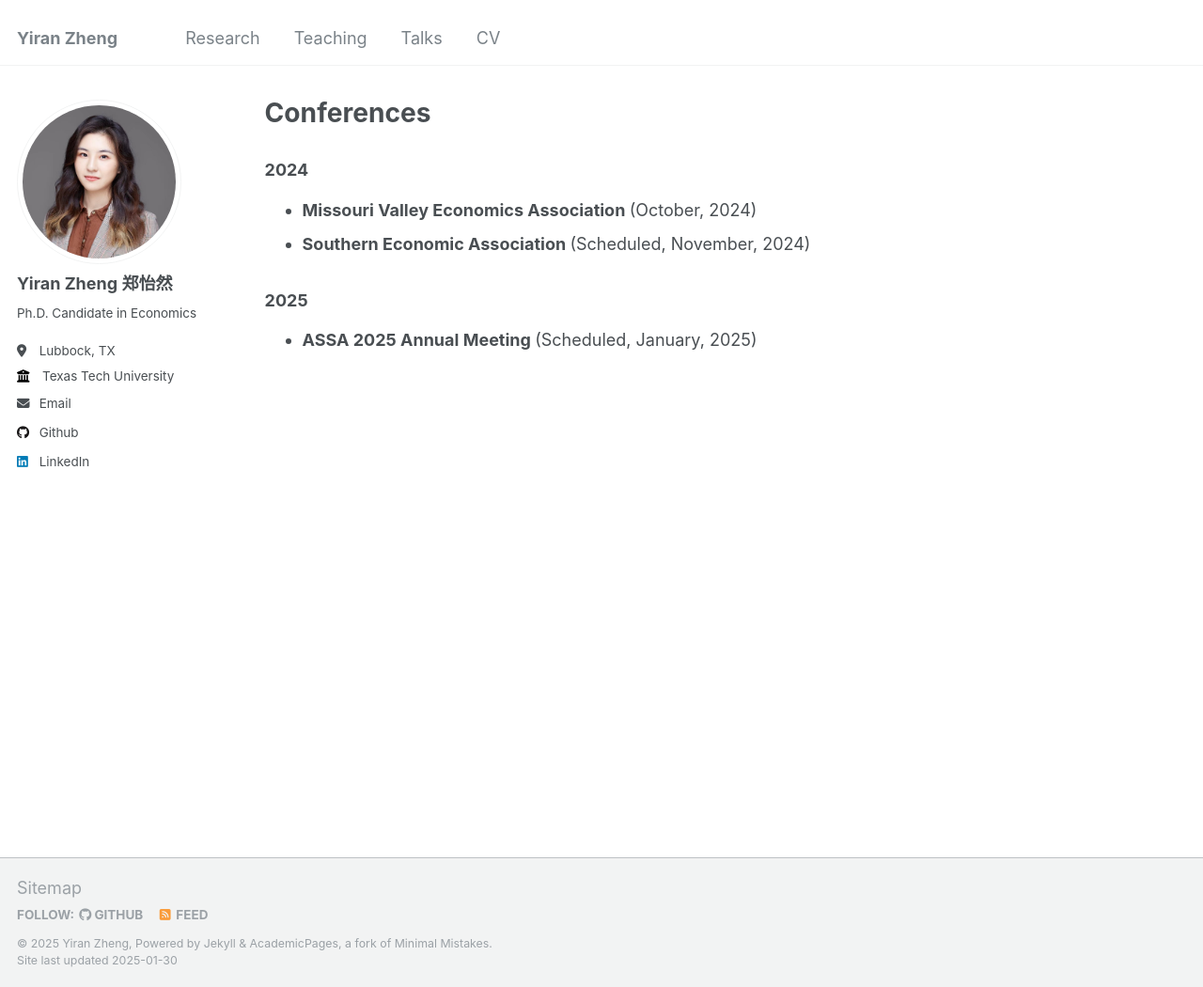
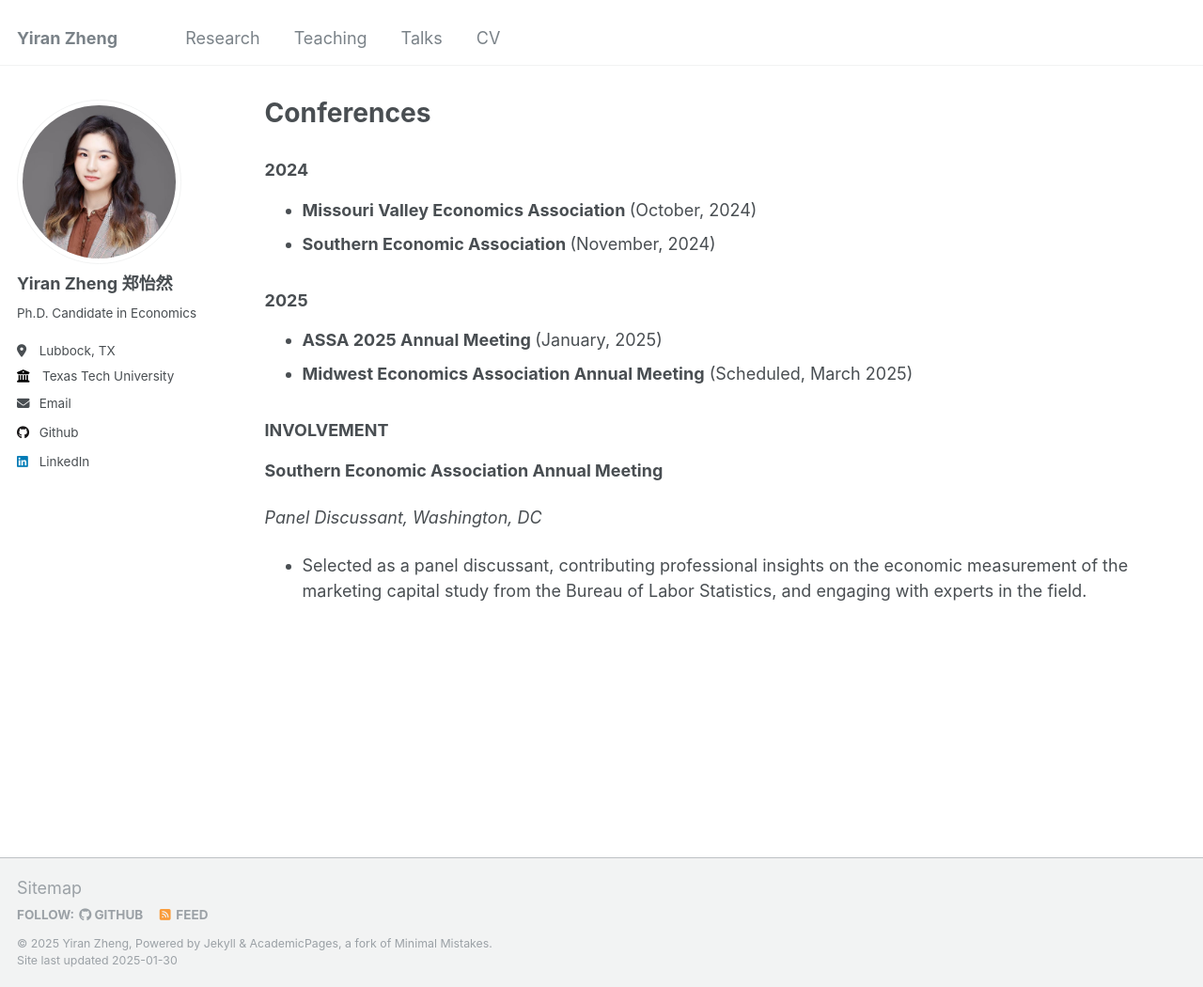
Before and after one commit to yiran-zheng/yiran-zheng.github.io, a Jekyll site: the page built from _pages/talks.html, in a window 1280 px wide and 1050 px high. Shown: the whole window at 94% size. Built offline with Jekyll 4.4.1, drawn with Linux system fonts in a browser that asks for light colours.

Commit message:
Update talks.html

```diff
--- a/_pages/talks.html
+++ b/_pages/talks.html
@@ -8,9 +8,17 @@ author_profile: true
 <h3>2024</h3>
 <ul>
 <li><strong> Missouri Valley Economics Association </strong> (October, 2024)</li>
-<li><strong> Southern Economic Association </strong>(Scheduled, November, 2024)</li>
+<li><strong> Southern Economic Association </strong>(November, 2024)</li>
 </ul>
 <h3>2025</h3>
 <ul>
-<li><strong>ASSA 2025 Annual Meeting </strong> (Scheduled, January, 2025)</li>
+<li><strong>ASSA 2025 Annual Meeting </strong> (January, 2025)</li>
+<li><strong>Midwest Economics Association Annual Meeting</strong> (Scheduled, March 2025)</li>
 </ul>
+
+<h3>INVOLVEMENT</h3>
+<p><strong>Southern Economic Association Annual Meeting</strong></p>
+<p><i>Panel Discussant, Washington, DC</i></p>
+<ul>
+  <li>Selected as a panel discussant, contributing professional insights on the economic measurement of the marketing capital study from the Bureau of Labor Statistics, and engaging with experts in the field.</li>
+</ul>
```
